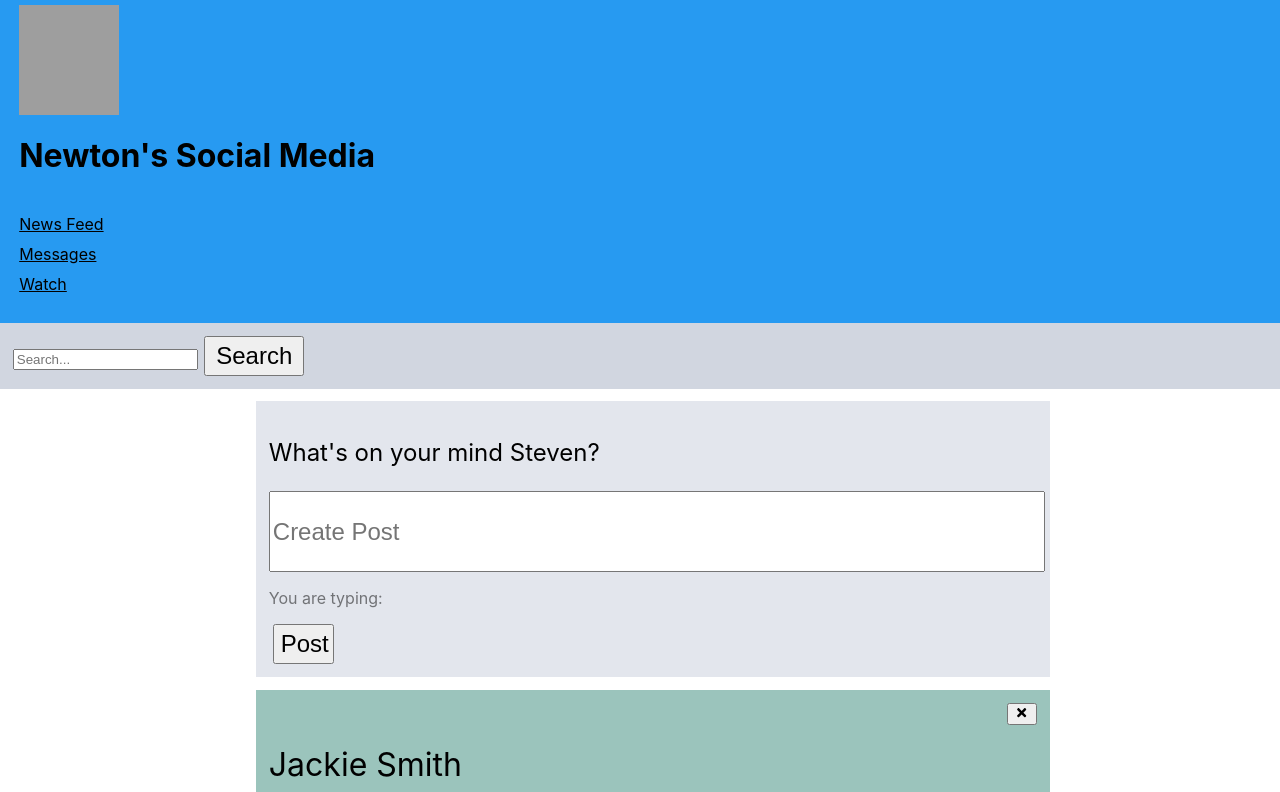
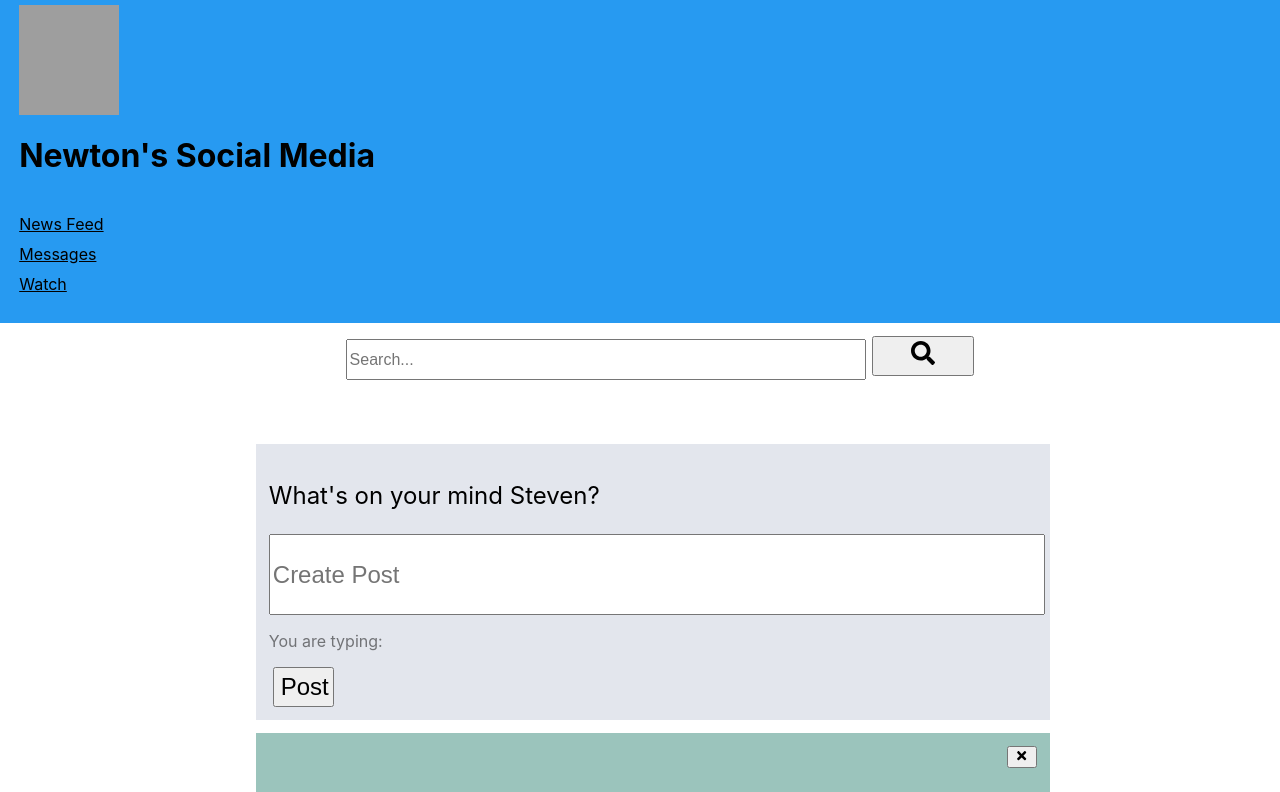
Before and after one commit to StevenPope09/PRW19, a React (Create React App) app in the folder 02_Application/react_social_app/: page / in a window 1280 px wide. Shown: the top 792 px of the page. Built offline with nearby package versions, Linux system fonts and the light colour scheme; grey boxes are pictures that could not be loaded.

Commit message:
updated search component

```diff
--- a/02_Application/react_social_app/src/components/search/Search.js
+++ b/02_Application/react_social_app/src/components/search/Search.js
@@ -1,15 +1,25 @@
 import React from 'react';
 import MyBtn from '../buttons/MyBtn';
+import { FaSearch } from 'react-icons/fa';
 
 const Search = props => {
+    // console.log(props);
     return (
         <form
             style={styles.searchForm}
             onSubmit={props.searchMe}>
-            <input
-                style={styles.input}
-                placeholder="Search..." />
-            <MyBtn btnText="Search" />
+            <div style={styles.searchBar}>
+                <div>
+                    <input
+                        value={props.search}
+                        onChange={props.onSearchChange}
+                        style={styles.input}
+                        placeholder="Search..." />
+                    <MyBtn btnText={<FaSearch />} />
+                </div>
+
+            </div>
+
         </form>
     )
 }
@@ -18,10 +28,22 @@ export default Search
 
 const styles = {
     searchForm: {
-        padding: '1%',
-        backgroundColor: 'rgba(163,173,194,0.5)',
+        marginTop: '1%',
+        marginBottom: '5%',
         color: 'rgb(163,173,194)',
 
-    }
+
+    },
+    // searchBar: {
+    //     display: 'flex',
+    //    justifyContent: 'right'
+    // },
+    input: {
+        height: '35px',
+        width: '40%',
+        marginLeft: '27%',
+        fontSize: '1.0em'
+    },
+
 
 }
```
